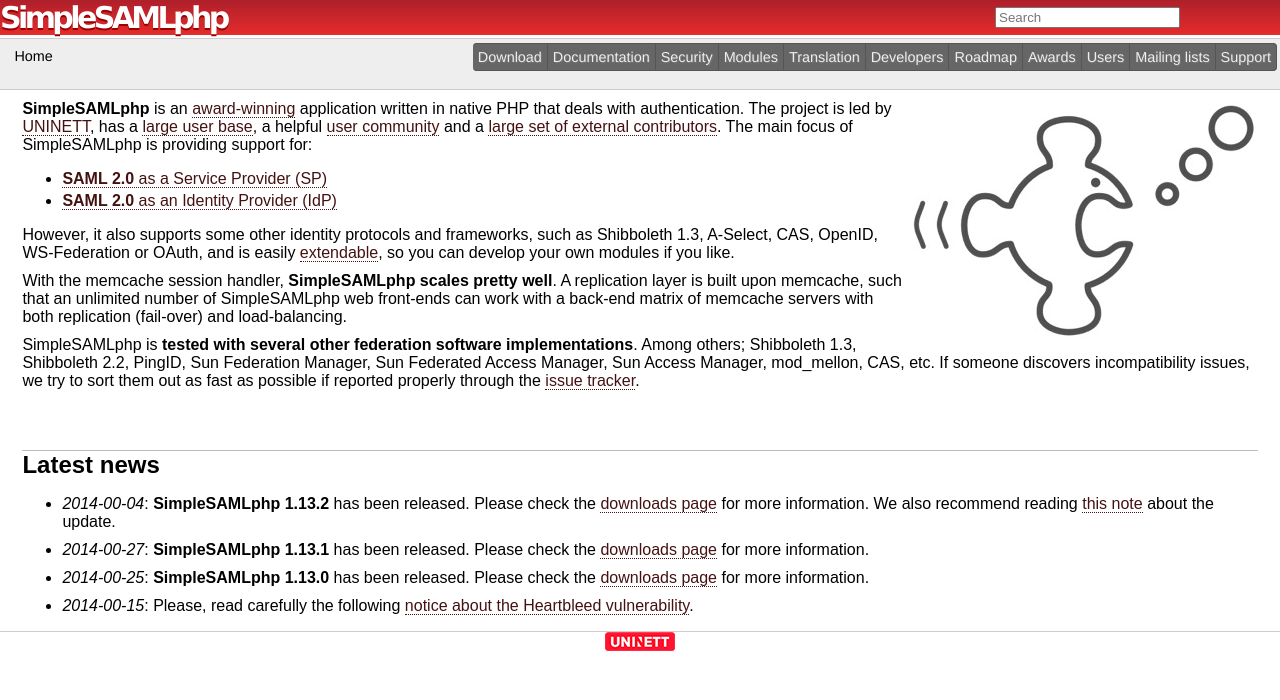
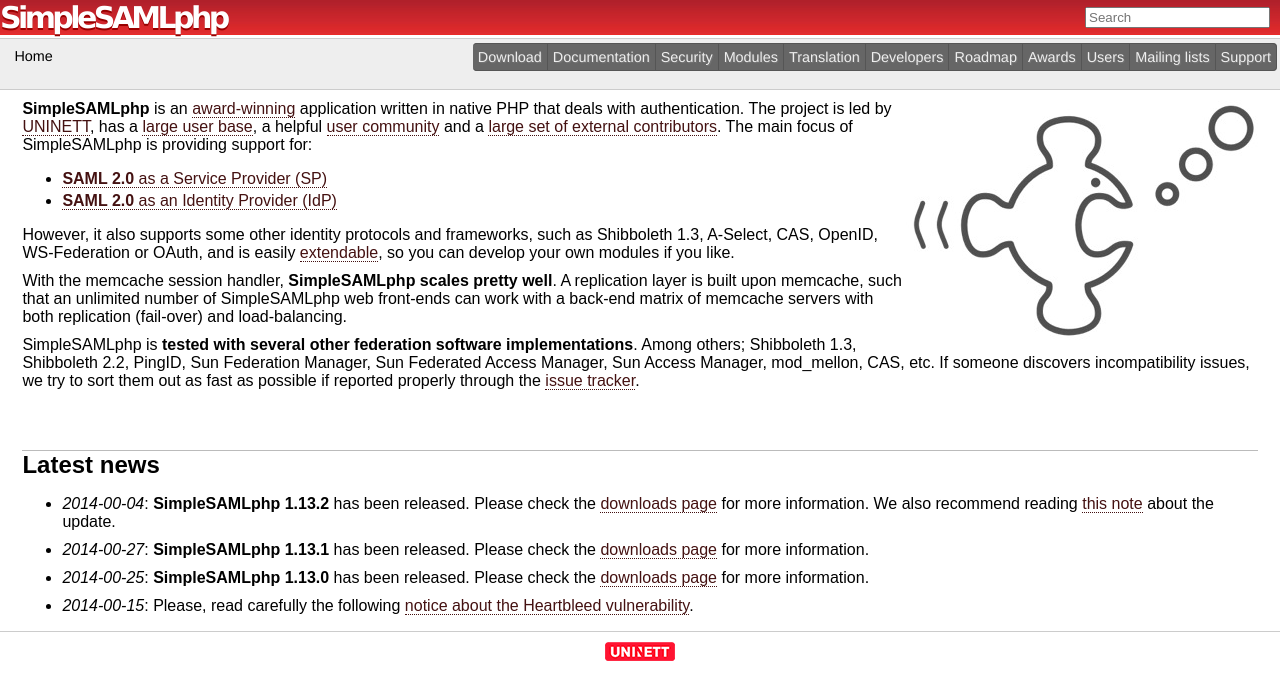
Before and after one commit to simplesamlphp/simplesamlphp.github.io, a Jekyll site: the page built from index.md, in a window 1280 px wide. Shown: the top 700 px of the page. Built offline with Jekyll 4.4.1, drawn with Linux system fonts in a browser that asks for light colours.

Commit message:
Uninett logo moved to footer

```diff
--- a/_includes/header.html
+++ b/_includes/header.html
@@ -1,7 +1,7 @@
   <!-- Red logo header -->
   <div id="header">
     <div id="logo"><a href="{{ site.url }}" style="color: #fff; text-decoration: none">{{ site.title }}</a>
-      <form style="float: right; margin-top: 7px; margin-right: 100px" method="get" action="https://www.google.com/cse">
+      <form style="float: right; margin-top: 7px; margin-right: 10px" method="get" action="https://www.google.com/cse">
         <input type="hidden" name="cx" value="004202914224971217557:8ks4jjstupq" />
         <input type="hidden" name="siteurl" value="www.google.com/cse/home?cx=004202914224971217557:8ks4jjstupq" />
         <input type="hidden" name="adkw" value="AELymgVJ6Sk-kOvUjbxvgShTLwiFlma2evFuVCh0r8q23vn_4eVnkcdnPfbgMvYUTpJpVlb-KkGAKkbn0i-AlWHsVRR9O0J4CNb6cXFkEKRdjXxsC_NlVD4" />
--- a/res/css/layout.css
+++ b/res/css/layout.css
@@ -1,8 +1,8 @@
 /* --- General --- */
 
 body {
-	margin: 0px;
-	padding: 0px;
+	margin: 0;
+	padding: 0;
 	font-family: Helvetica, Arial, sans-serif;
 }
 p {
@@ -11,7 +11,7 @@
 }
 
 div#content {
-	padding: 0px 1.4em;
+	padding: 0 1.4em;
 }
 div#content h1 {
 	margin-top: 10px;
@@ -36,7 +36,7 @@
 	font-family: "Verdana", "sans-serif";
 	font-weight: bold;
 	letter-spacing: -0.12em;
-	text-shadow: 0px 2px 0px #900;
+	text-shadow: 0 2px 0 #900;
 	font-size: 30px;
 /*	position: absolute;
 	top: 2px; left: 2px; */
@@ -46,11 +46,11 @@
 	font-weight: normal;
 	letter-spacing: 0.1em;
 	font-size: x-small;
-	text-shadow: 0px 1px 0px #900;
+	text-shadow: 0 1px 0 #900;
 }
 #header #logo #news, #header #logo #mailinglist {
 	font-weight: normal;
-	letter-spacing: 0em;
+	letter-spacing: 0;
 }
 
 
@@ -59,8 +59,8 @@
 #langbar {
 	font: 80% "arial", sans-serif;
 	text-align: right;
-	margin: 0px;
-	padding: 1px 1em 0px 1em;
+	margin: 0;
+	padding: 1px 1em 0 1em;
 	color: #222;
 }
 #langbar a {
@@ -80,8 +80,8 @@
 	background: #eee;
 	border-top: 1px solid #ccc;
 	border-bottom: 1px solid #ccc;
-	margin: 3px 0px 0px 0px;
-	padding: 0px 0px 0px 0px;
+	margin: 3px 0 0 0;
+	padding: 0 0 0 0;
 	z-index: 1;
 }
 #headerbar #breadcrumb {
@@ -101,9 +101,11 @@
 	border-top: 1px solid #ccc;
 	text-align: center;
 	margin-top: 1em;
-	padding: 0px 0px 0px 0px;
+	padding: 0 0 0 0;
 	z-index: 1;
-	color: #888;
+}
+#footer img {
+	padding-top: 10px;
 }
 
 
--- a/res/css/menubar.css
+++ b/res/css/menubar.css
@@ -36,13 +36,11 @@
 /*	border: 1px solid #ccc;*/
 	border: 1px solid #8d3434;
 	padding: 5px;
-	margin: 0px;
-	margin-left: -1px;
+	margin: 0 0 0 -1px;
 	color: #eee;
-	font-weight: thin;
+	font-weight: lighter;
 	height: 30px;
 
-	/*background: -webkit-gradient(linear, 0% 0%, 0% 100%, from(#8d3434), to(#8d3434), color-stop(.5,#bb463b));*/
 	background: -webkit-gradient(linear, 0% 0%, 0% 100%, from(#8d3434), to(#bb463b));
 	text-shadow: #833 1px 1px 1px;
 
--- a/res/css/style.css
+++ b/res/css/style.css
@@ -45,10 +45,9 @@
 
 	border: 1px solid #555;
 	padding: 5px;
-	margin: 0px;
-	margin-left: -1px;
+	margin: 0 0 0 -1px;
 	color: #eee;
-	font-weight: thin;
+	font-weight: lighter;
 	height: 30px;
 
 	text-shadow: #777 1px 1px 1px;
@@ -116,7 +115,7 @@
 
 div.sidebar h2, div.sidebar-warning h2 {
 	font-size: 130%;
-	margin: 5px 0px;
+	margin: 5px 0;
 	font-weight: normal;
 	border: none;
 }
@@ -124,7 +123,7 @@
 	font-size: 80%;
 	float: right;
 	background: #dee;
-	margin: .3em 0px .3em 1em;
+	margin: .3em 0 .3em 1em;
 	padding: 3px 10px;
 	width: 30%;
 	border: 1px solid #abb;
@@ -285,8 +284,8 @@
 }
 ul.statusupdates  {
 	list-style:none inside;
-	padding:0px;
-	margin:0px;
+	padding: 0;
+	margin: 0;
 }
 
 div#createnew {
@@ -379,5 +378,5 @@
 	font-weight: bold;
 }
 dd p {
-	margin: 0px 1em .1em 0px;
+	margin: 0 1em .1em 0;
 }
```
